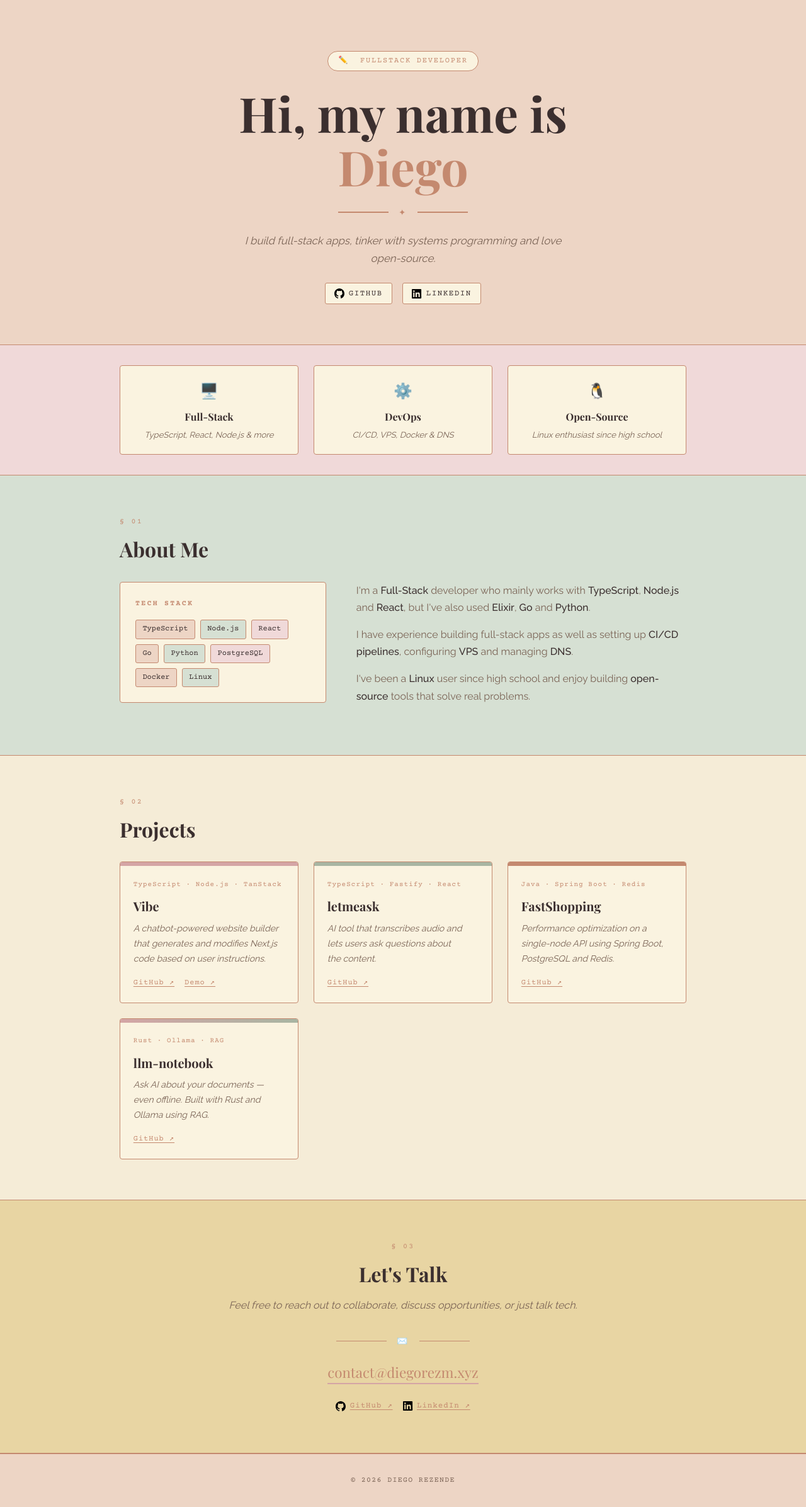
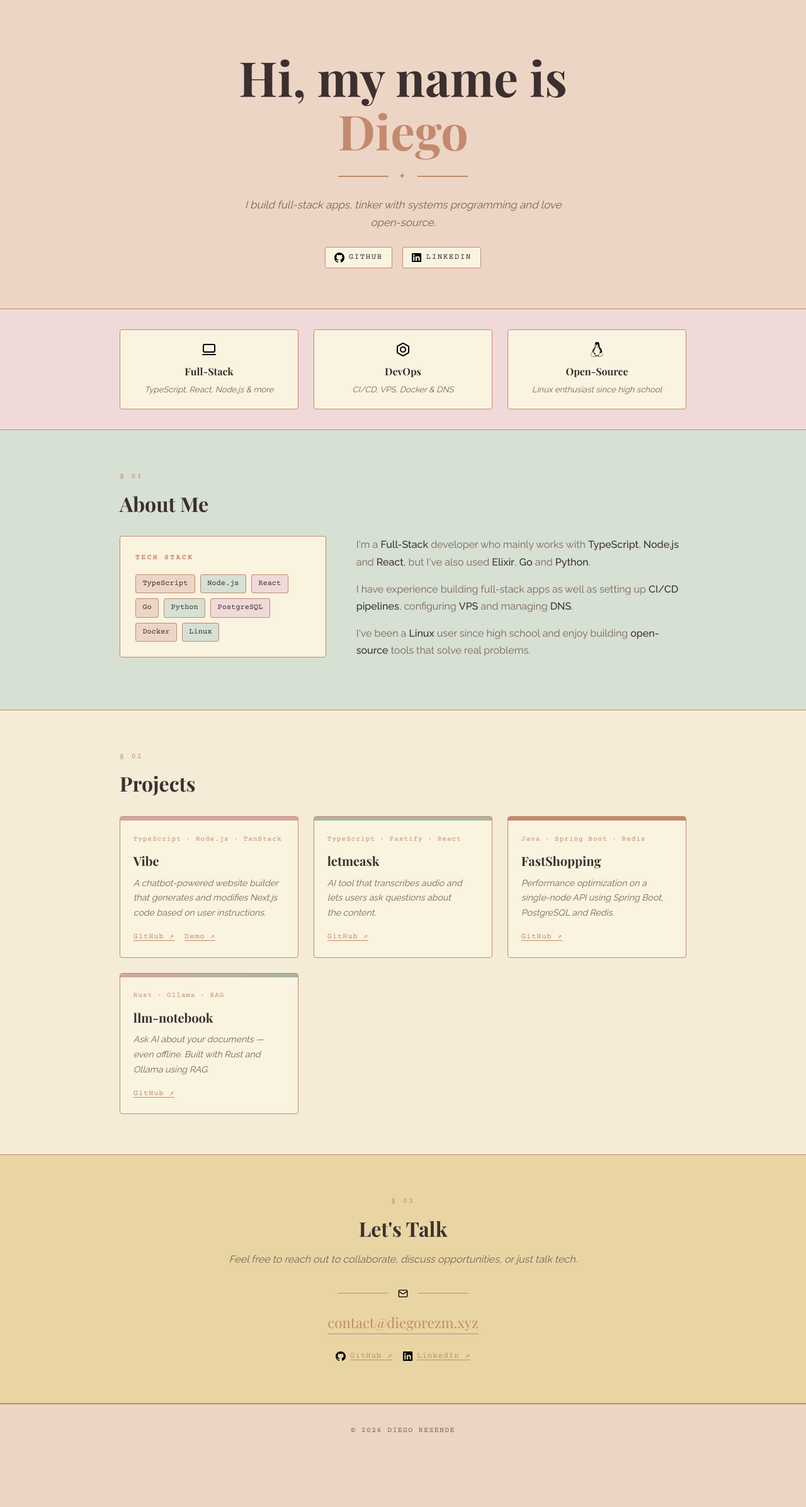
Before and after one commit to diegorezm/portfolio, a PHP site: page / in a window 1280 px wide. Shown: the part 69-2462 px from the top of the page at 63% size. After the commit the page ends 2343 px from the top, so only its background shows below. Run offline with PHP 8.4, Linux system fonts and the light colour scheme; some web fonts are replaced.

Commit message:
using svgs instead of emojis

```diff
--- a/css/style.css
+++ b/css/style.css
@@ -81,6 +81,7 @@ nav ul a:hover { color: var(--terra); }
   margin-bottom: 1rem;
 }
 .hero h1 span { color: var(--terra); }
+
 .ornament {
   display: flex;
   align-items: center;
@@ -91,6 +92,7 @@ nav ul a:hover { color: var(--terra); }
   font-size: 0.85rem;
   letter-spacing: 0.2em;
 }
+
 .ornament::before, .ornament::after {
   content: '';
   display: block;
@@ -152,7 +154,23 @@ nav ul a:hover { color: var(--terra); }
   padding: 1.2rem 1rem;
   background: var(--card-bg);
 }
-.highlight-item .icon { font-size: 1.5rem; margin-bottom: 0.4rem; }
+
+.highlight-item .icon { margin-bottom: 0.4rem;  margin: }
+
+.icon img {
+	width: 1.5rem;
+}
+
+.icon-center {
+	width: 100%;
+	display: inline-flex;
+	justify-content: center;
+}
+
+.icon-sm img{
+	width: 1rem;
+}
+
 .highlight-item h3 {
   font-family: 'Playfair Display', serif;
   font-size: 1rem;
--- a/index.html
+++ b/index.html
@@ -77,7 +77,6 @@
 
   <!-- HERO -->
   <header class="hero">
-    <div class="hero-badge">&#x270F;&#xFE0F; &nbsp;Fullstack Developer</div>
     <h1>Hi, my name is<br><span>Diego</span></h1>
     <div class="ornament">&#x2726;</div>
     <p>I build full-stack apps, tinker with systems programming and love open-source.</p>
@@ -95,17 +94,24 @@
   <div class="highlights">
     <div class="highlights-inner">
       <div class="highlight-item">
-        <div class="icon">&#x1F5A5;&#xFE0F;</div>
+        <div class="icon-center icon">
+		<img src="./assets/computer.svg" alt="Computer">
+	</div>
+
         <h3>Full-Stack</h3>
         <p>TypeScript, React, Node.js &amp; more</p>
       </div>
       <div class="highlight-item">
-        <div class="icon">&#x2699;&#xFE0F;</div>
+        <div class="icon icon-center">
+		<img src="./assets/bolt.svg" alt="Computer">
+	</div>
         <h3>DevOps</h3>
         <p>CI/CD, VPS, Docker &amp; DNS</p>
       </div>
       <div class="highlight-item">
-        <div class="icon">&#x1F427;</div>
+        <div class="icon icon-center">
+		<img src="./assets/linux.svg" alt="Linux Logo">
+	</div>
         <h3>Open-Source</h3>
         <p>Linux enthusiast since high school</p>
       </div>
@@ -206,7 +212,9 @@
       <div class="section-label">&sect; 03</div>
       <h2>Let's Talk</h2>
       <p class="sub">Feel free to reach out to collaborate, discuss opportunities, or just talk tech.</p>
-      <div class="ornament">&#x2709;&#xFE0F;</div>
+      <div class="ornament icon-sm">
+	      <img src="./assets/mail.svg" alt="Mail">
+      </div>
       <a class="email-link" href="mailto:contact@diegorezm.xyz">contact@diegorezm.xyz</a>
       <div class="contact-socials">
         <a href="https://github.com/diegorezm" target="_blank" rel="noreferrer">
```
Also changed, not shown: pt-br/index.html (+13 -4 lines), assets/bolt.svg (added), assets/computer.svg (added), assets/linux.svg (added).
